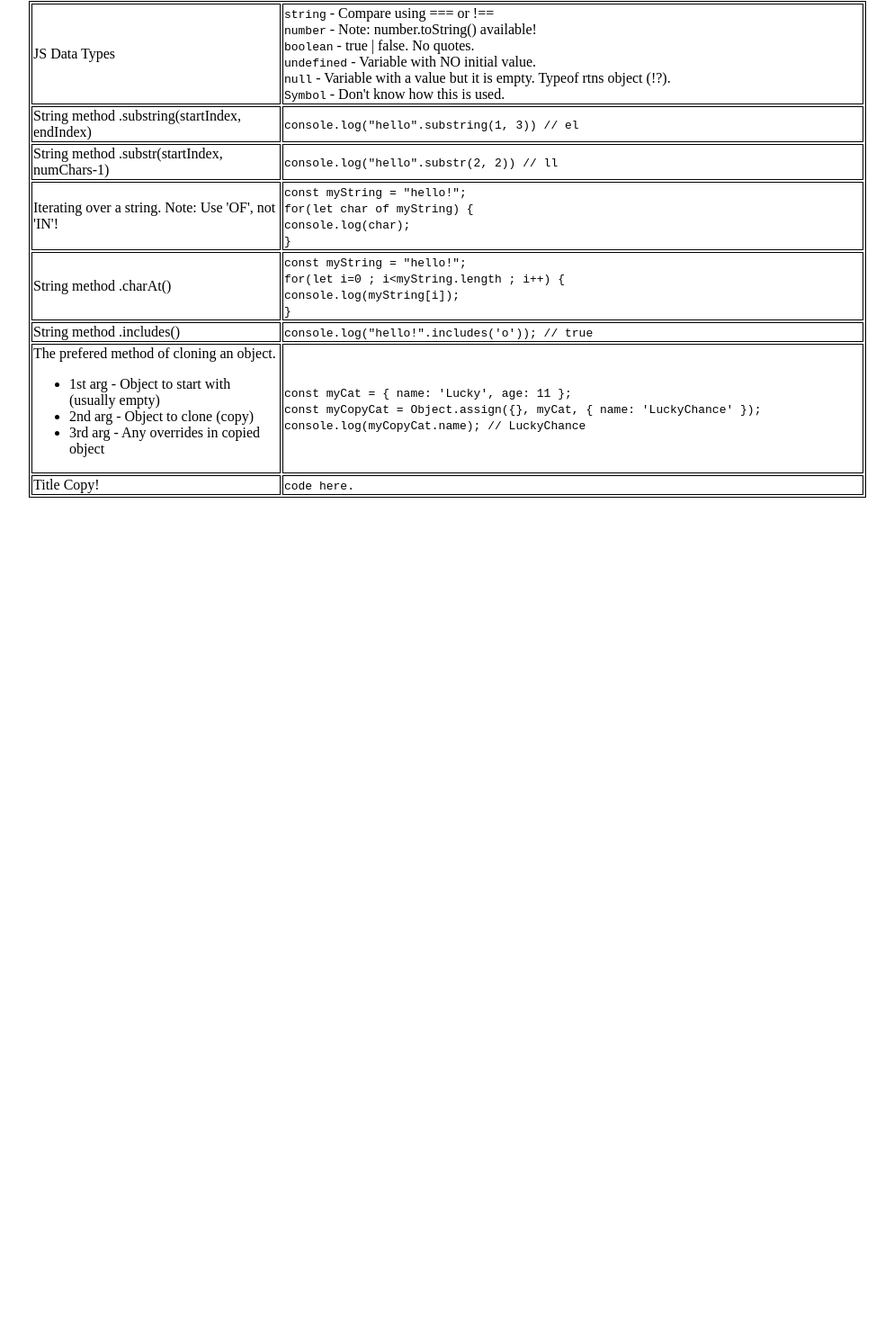
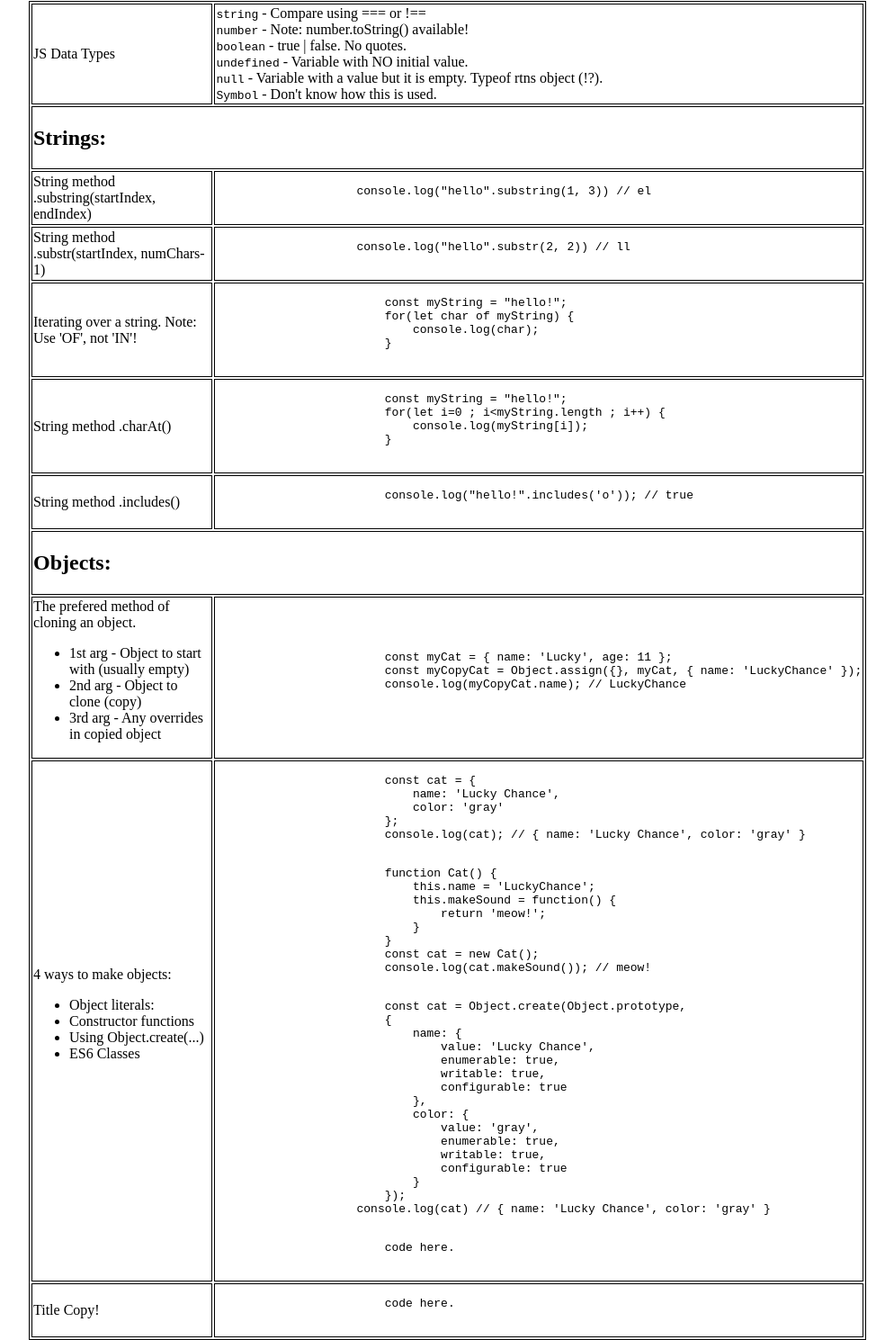
Before and after one commit to kurtGithubOK/MyExamples, a plain HTML site: page src/html/jsExamples.html in a window 1280 px wide. Shown: the part 178-1667 px from the top of the page at 90% size, without its empty margins (26-1020 px from the left). Before the commit the page ends 800 px from the top, so only its background shows below. Drawn offline with Linux system fonts and the light colour scheme.

Commit message:
Got all but 1 object creation techniques done.

```diff
--- a/src/html/jsExamples.html
+++ b/src/html/jsExamples.html
@@ -26,47 +26,59 @@
                     <code>Symbol</code> - Don't know how this is used.
                 </td>
             </tr>
+
+            <tr>
+                <td colspan="2">
+                    <h2>Strings:</h2>
+                </td>
+            </tr>
             <tr>
                 <td>String method .substring(startIndex, endIndex)</td>
-                <td><code>
+                <td><code><pre>
                     console.log("hello".substring(1, 3)) // el
-                </code></td>
+                </pre></code></td>
             </tr>
             <tr>
                 <td>String method .substr(startIndex, numChars-1)</td>
-                <td><code>
+                <td><code><pre>
                     console.log("hello".substr(2, 2)) // ll
-
-                </code></td>
+                </pre></code></td>
             </tr>
             <tr>
                 <td>Iterating over a string. Note: Use 'OF', not 'IN'!</td>
                 <td>
-                    <code>
-                        const myString = "hello!";<br/>
-                        for(let char of myString) {<br/>
-                            console.log(char);<br/>
+                    <code><pre>
+                        const myString = "hello!";
+                        for(let char of myString) {
+                            console.log(char);
                         }
-                    </code>
+                    </pre></code>
                 </td>
             </tr>
             <tr>
                 <td>String method .charAt()</td>
                 <td>
-                    <code>
-                        const myString = "hello!";<br/>
-                        for(let i=0 ; i&lt;myString.length ; i++) {<br/>
-                            console.log(myString[i]);<br/>
+                    <code><pre>
+                        const myString = "hello!";
+                        for(let i=0 ; i&lt;myString.length ; i++) {
+                            console.log(myString[i]);
                         }
-                    </code>
+                    </pre></code>
                 </td>
             </tr>
             <tr>
                 <td>String method .includes()</td>
                 <td>
-                    <code>
+                    <code><pre>
                         console.log("hello!".includes('o')); // true
-                    </code>
+                    </pre></code>
+                </td>
+            </tr>
+
+
+            <tr>
+                <td colspan="2">
+                    <h2>Objects:</h2>
                 </td>
             </tr>
             <tr>
@@ -78,19 +90,69 @@
                     </ul>
                 </td>
                 <td>
-                    <code>
-                        const myCat = { name: 'Lucky', age: 11 };<br/>
-                        const myCopyCat = Object.assign({}, myCat, { name: 'LuckyChance' });<br/>
-                        console.log(myCopyCat.name); // LuckyChance<br/>
-                    </code>
+                    <code><pre>
+                        const myCat = { name: 'Lucky', age: 11 };
+                        const myCopyCat = Object.assign({}, myCat, { name: 'LuckyChance' });
+                        console.log(myCopyCat.name); // LuckyChance
+                    </pre></code>
+                </td>
+            </tr>
+            <tr>
+                <td>4 ways to make objects:
+                    <ul>
+                        <li>Object literals:</li>
+                        <li>Constructor functions</li>
+                        <li>Using Object.create(...)</li>
+                        <li>ES6 Classes</li>
+                    </ul>
+                </td>
+                <td>
+                    <code><pre>
+                        const cat = {
+                            name: 'Lucky Chance',
+                            color: 'gray'
+                        };
+                        console.log(cat); // { name: 'Lucky Chance', color: 'gray' }
+                    </pre></code>
+                    <code><pre>
+                        function Cat() {
+                            this.name = 'LuckyChance';
+                            this.makeSound = function() {
+                                return 'meow!';
+                            }
+                        }
+                        const cat = new Cat();
+                        console.log(cat.makeSound()); // meow!
+                    </pre></code>
+                    <code><pre>
+                        const cat = Object.create(Object.prototype,
+                        {
+                            name: {
+                                value: 'Lucky Chance',
+                                enumerable: true,
+                                writable: true,
+                                configurable: true
+                            },
+                            color: {
+                                value: 'gray',
+                                enumerable: true,
+                                writable: true,
+                                configurable: true
+                            }
+                        });
+                    console.log(cat) // { name: 'Lucky Chance', color: 'gray' }
+                    </pre></code>
+                    <code><pre>
+                        code here.
+                    </pre></code>
                 </td>
             </tr>
             <tr>
                 <td>Title Copy!</td>
                 <td>
-                    <code>
+                    <code><pre>
                         code here.
-                    </code>
+                    </pre></code>
                 </td>
             </tr>
         </tbody>
```
